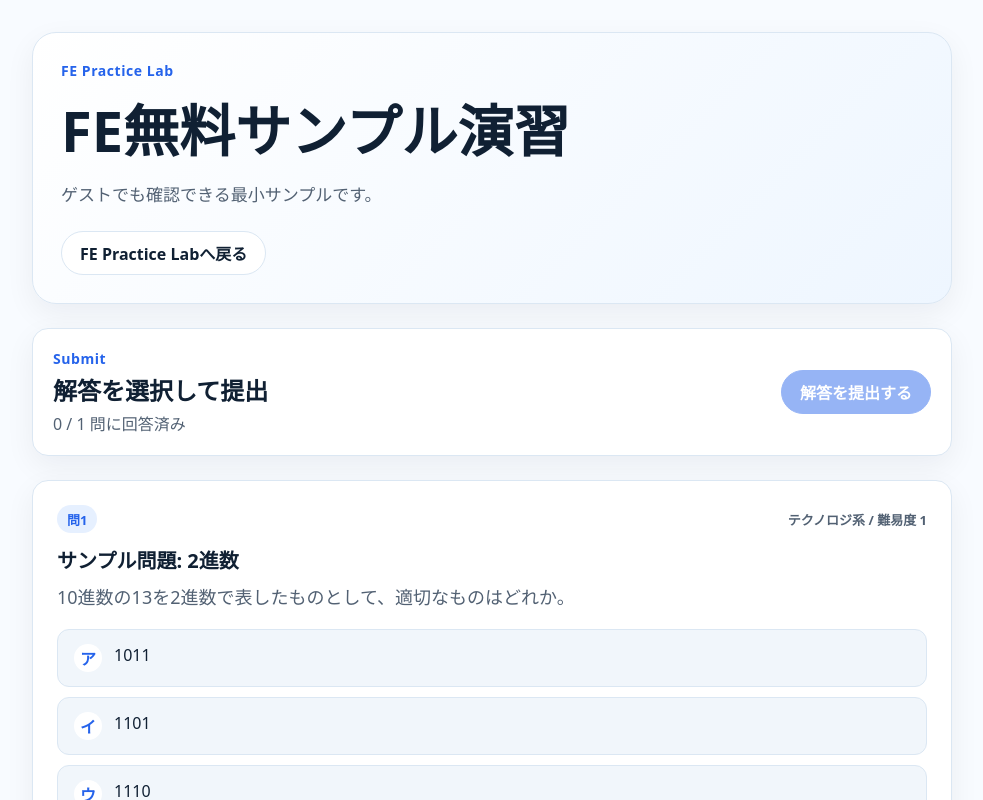
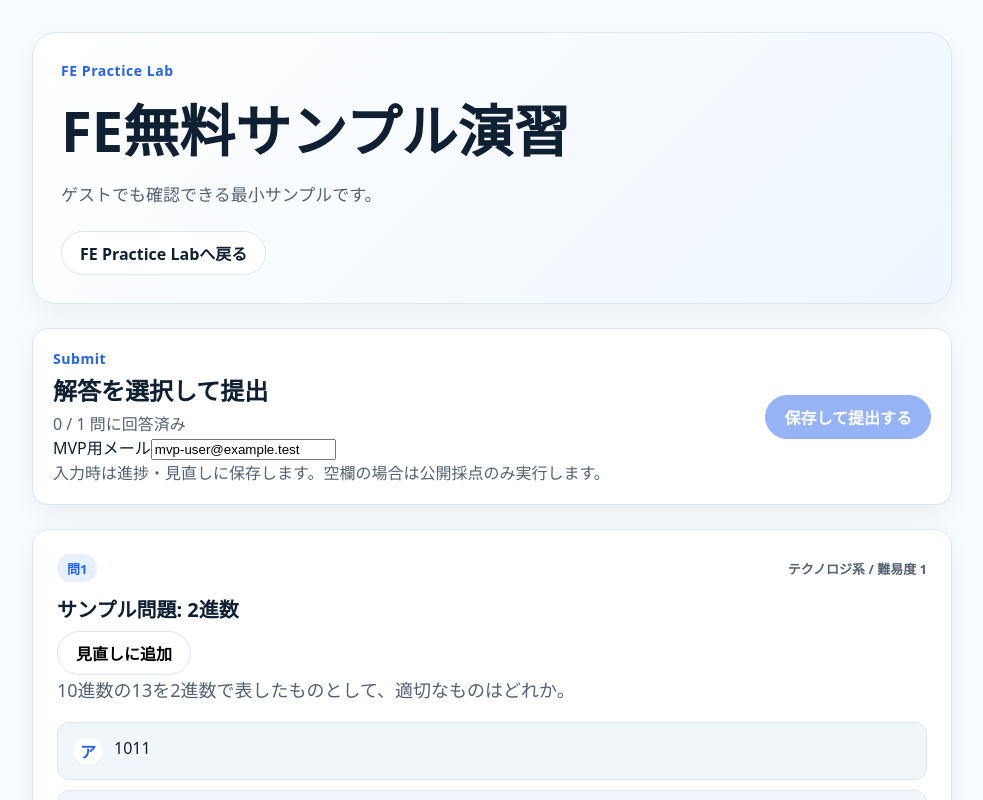
Before and after one commit to Shota-Zaki/License-Base, a Next.js app in the folder apps/web/: page /engineer-license-lab/fe/practice/1 in a window 1280 px wide. Shown: the top 800 px of the page, without its empty margins (148-1131 px from the left). Built offline with nearby package versions, Linux system fonts and the light colour scheme; no server answers.

Commit message:
feat: connect practice UI to progress APIs

```diff
--- a/apps/web/app/engineer-license-lab/fe/practice/[practiceSetId]/PracticeSetClient.tsx
+++ b/apps/web/app/engineer-license-lab/fe/practice/[practiceSetId]/PracticeSetClient.tsx
@@ -1,23 +1,37 @@
 'use client';
 
 import { useMemo, useState } from 'react';
-import { gradePracticeSet, type GradePracticeSetResult, type PracticeSetDetail } from '../../../../../lib/api';
+import {
+  addBookmark,
+  gradePracticeSet,
+  saveAttemptAnswers,
+  startAttempt,
+  submitAttempt,
+  type GradePracticeSetResult,
+  type PracticeSetDetail
+} from '../../../../../lib/api';
 
 type PracticeSetClientProps = {
   practiceSet: PracticeSetDetail;
 };
 
+const DEFAULT_MVP_USER_EMAIL = 'mvp-user@example.test';
+
 export function PracticeSetClient({ practiceSet }: PracticeSetClientProps) {
   const [selectedChoices, setSelectedChoices] = useState<Record<string, string>>({});
   const [gradeResult, setGradeResult] = useState<GradePracticeSetResult | null>(null);
   const [isSubmitting, setIsSubmitting] = useState(false);
+  const [userEmail, setUserEmail] = useState(DEFAULT_MVP_USER_EMAIL);
+  const [lastSavedAttemptId, setLastSavedAttemptId] = useState<string | null>(null);
   const [errorMessage, setErrorMessage] = useState<string | null>(null);
+  const [noticeMessage, setNoticeMessage] = useState<string | null>(null);
 
   const resultByQuestionId = useMemo(() => {
     const entries = gradeResult?.results.map((result) => [result.questionId, result] as const) ?? [];
     return new Map(entries);
   }, [gradeResult]);
 
+  const normalizedUserEmail = userEmail.trim().toLowerCase();
   const answeredCount = Object.keys(selectedChoices).length;
   const canSubmit = answeredCount === practiceSet.questions.length && practiceSet.questions.length > 0 && !isSubmitting;
 
@@ -25,24 +39,60 @@ export function PracticeSetClient({ practiceSet }: PracticeSetClientProps) {
     if (!canSubmit) return;
     setIsSubmitting(true);
     setErrorMessage(null);
+    setNoticeMessage(null);
+    setLastSavedAttemptId(null);
+
+    const answers = Object.entries(selectedChoices).map(([questionId, choiceId]) => ({ questionId, choiceId }));
 
     try {
-      const result = await gradePracticeSet(
-        practiceSet.slug,
-        Object.entries(selectedChoices).map(([questionId, choiceId]) => ({ questionId, choiceId }))
-      );
-      setGradeResult(result);
+      if (normalizedUserEmail) {
+        const attempt = await startAttempt(practiceSet.slug, normalizedUserEmail);
+        await saveAttemptAnswers(attempt.id, answers, normalizedUserEmail);
+        const result = await submitAttempt(attempt.id, normalizedUserEmail);
+        setLastSavedAttemptId(result.attemptId);
+        setGradeResult({
+          practiceSetId: result.practiceSetId,
+          totalCount: result.totalCount,
+          correctCount: result.correctCount,
+          scorePercent: result.scorePercent,
+          results: result.results
+        });
+        setNoticeMessage('提出結果を進捗と見直しに保存しました。');
+      } else {
+        const result = await gradePracticeSet(practiceSet.slug, answers);
+        setGradeResult(result);
+        setNoticeMessage('ログイン識別なしで採点しました。進捗保存は行っていません。');
+      }
     } catch {
-      setErrorMessage('採点APIに接続できませんでした。API起動後にもう一度確認してください。');
+      setErrorMessage('採点または進捗保存APIに接続できませんでした。API起動後にもう一度確認してください。');
     } finally {
       setIsSubmitting(false);
+    }
+  }
+
+  async function handleBookmark(questionId: string) {
+    setErrorMessage(null);
+    setNoticeMessage(null);
+
+    if (!normalizedUserEmail) {
+      setErrorMessage('見直しに追加するには、MVP用メールを入力してください。');
+      return;
+    }
+
+    try {
+      await addBookmark(questionId, normalizedUserEmail);
+      setNoticeMessage('見直しに追加しました。');
+    } catch {
+      setErrorMessage('見直し追加APIに接続できませんでした。');
     }
   }
 
   function resetAnswers() {
     setSelectedChoices({});
     setGradeResult(null);
+    setLastSavedAttemptId(null);
     setErrorMessage(null);
+    setNoticeMessage(null);
   }
 
   return (
@@ -52,23 +102,37 @@ export function PracticeSetClient({ practiceSet }: PracticeSetClientProps) {
           <div className="eyebrow">Submit</div>
           <h2>解答を選択して提出</h2>
           <p>{answeredCount} / {practiceSet.questions.length} 問に回答済み</p>
+          <label className="input-label" htmlFor="mvp-user-email">MVP用メール</label>
+          <input
+            id="mvp-user-email"
+            className="text-input"
+            type="email"
+            value={userEmail}
+            onChange={(event) => setUserEmail(event.target.value)}
+            placeholder="progress@example.test"
+          />
+          <p className="helper-text">入力時は進捗・見直しに保存します。空欄の場合は公開採点のみ実行します。</p>
         </div>
         <div className="action-row">
           {gradeResult ? <button className="button" type="button" onClick={resetAnswers}>もう一度解く</button> : null}
           <button className="button primary" type="button" disabled={!canSubmit || Boolean(gradeResult)} onClick={handleSubmit}>
-            {isSubmitting ? '採点中' : '解答を提出する'}
+            {isSubmitting ? '採点中' : normalizedUserEmail ? '保存して提出する' : '解答を提出する'}
           </button>
         </div>
       </section>
 
       {gradeResult ? (
         <section className="score-panel" aria-label="採点結果">
-          <div className="eyebrow">Score</div>
-          <h2>{gradeResult.correctCount} / {gradeResult.totalCount} 問正解</h2>
-          <p>正答率 {gradeResult.scorePercent}%</p>
+          <div>
+            <div className="eyebrow">Score</div>
+            <h2>{gradeResult.correctCount} / {gradeResult.totalCount} 問正解</h2>
+            <p>正答率 {gradeResult.scorePercent}%</p>
+          </div>
+          {lastSavedAttemptId ? <span className="badge">進捗保存済み</span> : <span className="badge muted">公開採点</span>}
         </section>
       ) : null}
 
+      {noticeMessage ? <p className="notice-text">{noticeMessage}</p> : null}
       {errorMessage ? <p className="error-text">{errorMessage}</p> : null}
 
       <section className="practice-stack" aria-label="問題演習">
@@ -82,7 +146,12 @@ export function PracticeSetClient({ practiceSet }: PracticeSetClientProps) {
                 <span className="badge">問{questionIndex + 1}</span>
                 <span className="small-text">{question.unit.title} / 難易度 {question.difficulty}</span>
               </div>
-              <h2>{question.title ?? '問題'}</h2>
+              <div className="question-heading-row">
+                <h2>{question.title ?? '問題'}</h2>
+                <button className="button small-button" type="button" onClick={() => void handleBookmark(question.id)}>
+                  見直しに追加
+                </button>
+              </div>
               <p className="question-body">{question.body}</p>
               <ol className="choice-list labeled-choice-list">
                 {question.choices.map((choice) => {
@@ -105,6 +174,7 @@ export function PracticeSetClient({ practiceSet }: PracticeSetClientProps) {
                         onClick={() => {
                           setSelectedChoices((current) => ({ ...current, [question.id]: choice.id }));
                           setGradeResult(null);
+                          setNoticeMessage(null);
                         }}
                       >
                         <span className="choice-label">{choice.label}</span>
```
